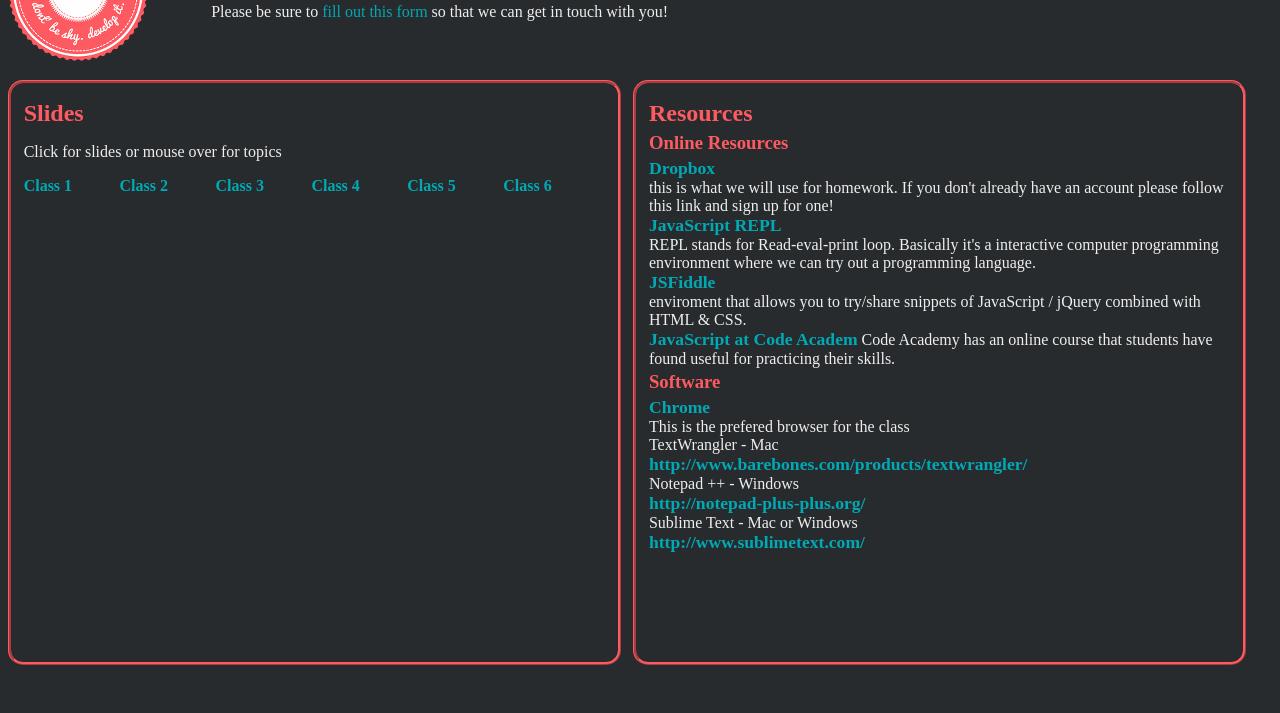
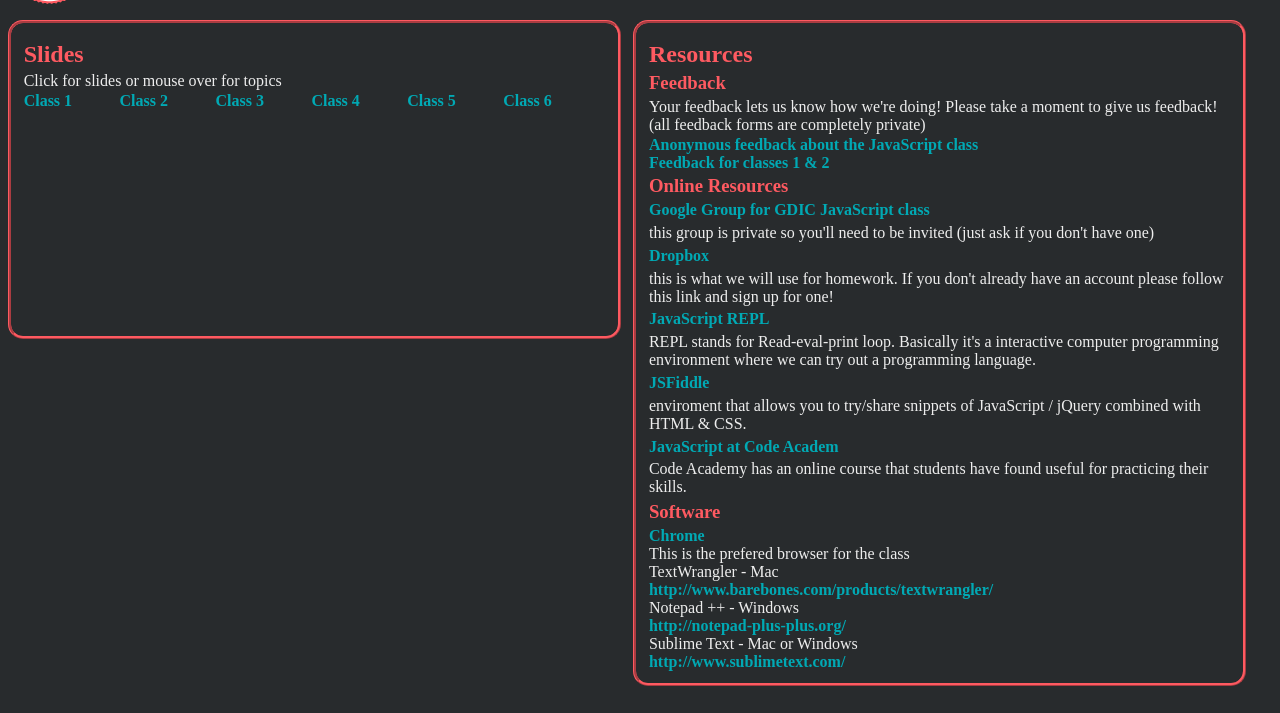
Before and after one commit to gdicbusjs/gdicbusjs.github.io, a plain HTML site: page index.html in a window 1280 px wide. Shown: the part 87-800 px from the top of the page. Drawn offline with Linux system fonts and the light colour scheme.

Commit message:
added mucho content

```diff
--- a/css/main.css
+++ b/css/main.css
@@ -7,6 +7,10 @@
 
 body {
 	height:100%;
+}
+
+p {
+    margin: 0.1em 0;
 }
 
 
@@ -145,8 +149,11 @@
  }
 
  .resources ul li a {
-	font-size:110%;
 	font-weight:bold;
+ }
+
+  .resources ul li a+p {
+     margin:0.3em 0 ;
  }
 
  @media (max-width: 800px) {
--- a/index.html
+++ b/index.html
@@ -80,32 +80,61 @@
 			</div>
 			<div class="resources">
 				<h2>Resources</h2>
+                <h3>Feedback</h3>
+                <p>
+                    Your feedback lets us know how we're doing! Please take a moment to give us feedback!
+                    (all feedback forms are completely private)
+                </p>
+                <ul>
+                    <li><a href="http://goo.gl/lxTVX5" target="_blank">Anonymous feedback about the JavaScript class </a></li>
+                    <li><a href="http://goo.gl/Jixzw0" target="_blank">Feedback for classes 1 & 2 </a></li>
+
+                    <!--
+                    <li><a href="http://goo.gl/87VBCb" target="_blank">Feedback for classes 3 </a></li>
+                    <li><a href="" target="_blank">Feedback for classes 4 </a></li>
+                    <li><a href="" target="_blank">Feedback for classes 5 </a></li>
+                    <li><a href="" target="_blank">Feedback for classes 6 </a></li>
+                    -->
+                </ul>
 				<h3>Online Resources</h3>
 				<ul>
-					<li><a href="http://db.tt/DnfiocfA">Dropbox</a>
-						<br/>this is what we will use for homework. If you don't already have an account please follow this link and sign up for one!</li>
-					<li><a href="http://repl.it/languages/JavaScript">JavaScript REPL</a>
-						<br/>REPL stands for Read-eval-print loop. Basically it's a interactive
-						computer programming environment where we can try out a programming language.
+                    <li>
+                        <a href="http://goo.gl/AvKwYT" target="_blank">Google Group for GDIC JavaScript class</a>
+                        <p>
+                            this group is private so you'll need to be invited
+                            (just ask if you don't have one)
+                        </p>
+                    </li>
+					<li><a href="http://db.tt/DnfiocfA" target="_blank">Dropbox</a>
+						<p>this is what we will use for homework. If you don't already have an account please follow this link and sign up for one!</p></li>
+					<li><a href="http://repl.it/languages/JavaScript" target="_blank">JavaScript REPL</a>
+						<p>REPL stands for Read-eval-print loop. Basically it's a interactive
+    					computer programming environment where we can try out a programming language.
+
+    					</p>
 					</li>
 					<li>
-						<a href="http://jsfiddle.net/">JSFiddle</a>
-						<br/>enviroment that allows you to try/share snippets of JavaScript /
-						jQuery combined with HTML &amp; CSS.
+						<a href="http://jsfiddle.net/" target="_blank">JSFiddle</a>
+						<p>
+    					 enviroment that allows you to try/share snippets of JavaScript /
+    					jQuery combined with HTML &amp; CSS.
+						</p>
 					</li>
                     <li>
-                        <a href="http://www.codecademy.com/tracks/javascript">JavaScript at Code Academ</a>
-                        Code Academy has an online course that students have found useful for practicing their skills.
+                        <a href="http://www.codecademy.com/tracks/javascript" target="_blank">JavaScript at Code Academ</a>
+                        <p>
+                            Code Academy has an online course that students have found useful for practicing their skills.
+                        </p>
                     </li>
 				</ul>
 				<h3>Software</h3>
 				<ul>
-					<li><a href="https://www.google.com/intl/en/chrome/browser/">Chrome</a>
+					<li><a href="https://www.google.com/intl/en/chrome/browser/" target="_blank">Chrome</a>
 						<br/>This is the prefered browser for the class</li>
-					<li>TextWrangler - Mac<br /><a href='http://www.barebones.com/products/textwrangler/'>http://www.barebones.com/products/textwrangler/</a>
+					<li>TextWrangler - Mac<br /><a href='http://www.barebones.com/products/textwrangler/' target="_blank">http://www.barebones.com/products/textwrangler/</a>
 					</li>
-					<li>Notepad ++ - Windows<br /><a href='http://notepad-plus-plus.org/'>http://notepad-plus-plus.org/</a></li>
-					<li>Sublime Text - Mac or Windows<br /><a href='http://www.sublimetext.com/'>http://www.sublimetext.com/</a></li>
+					<li>Notepad ++ - Windows<br /><a href='http://notepad-plus-plus.org/ target="_blank"'>http://notepad-plus-plus.org/</a></li>
+					<li>Sublime Text - Mac or Windows<br /><a href='http://www.sublimetext.com/' target="_blank">http://www.sublimetext.com/</a></li>
 				</ul>
 
 			</div>
```
Also changed, not shown: class3.html (+8 -0 lines), css/override.css (+10 -0 lines).
